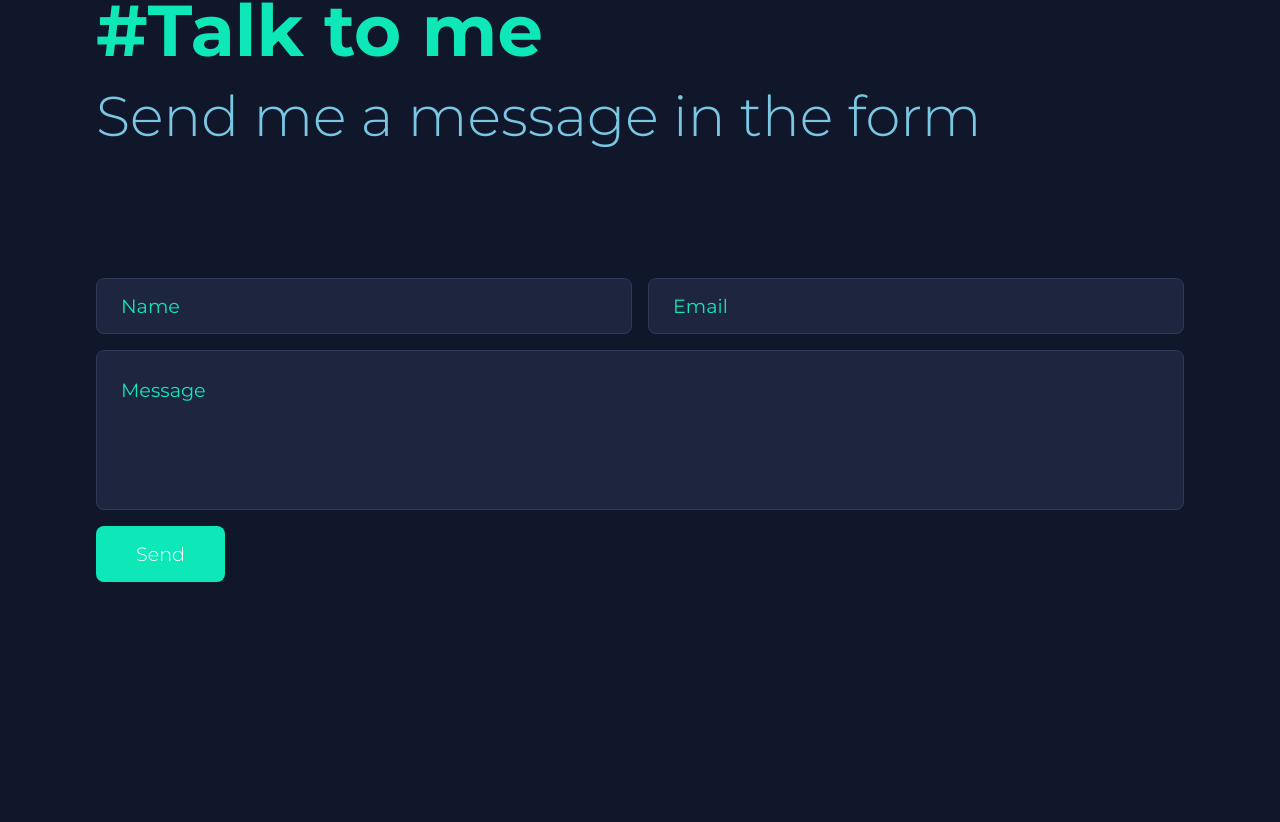
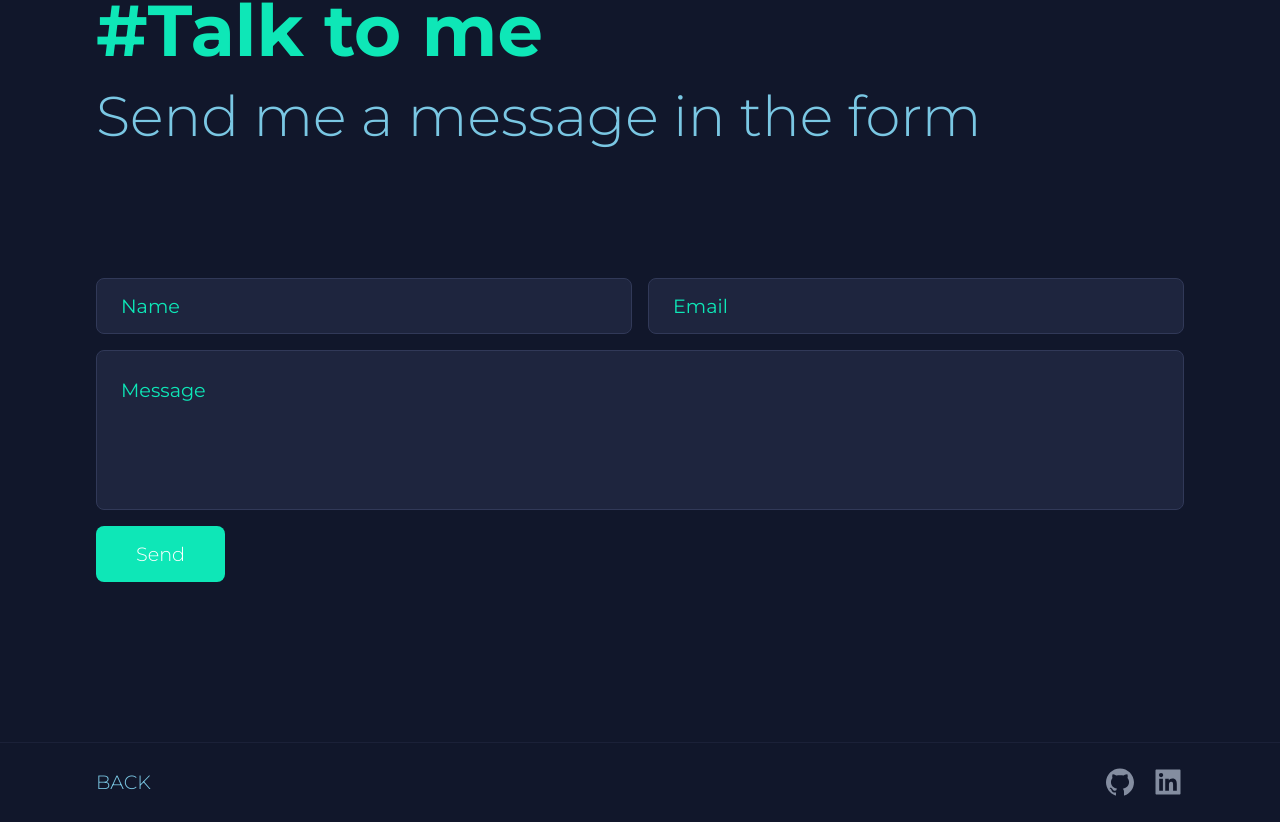
Before and after one commit to GuiiHenriq/resume-nextjs, a Next.js app: page / in a window 1280 px wide. Shown: the part 3824-4646 px from the top of the page. Before the commit the page ends 4406 px from the top, so only its background shows below. Built offline with nearby package versions, Linux system fonts and the light colour scheme.

Commit message:
create footer section

```diff
--- /dev/null
+++ b/src/components/Footer/index.tsx
@@ -0,0 +1,36 @@
+import { AiOutlineGithub, AiFillLinkedin } from 'react-icons/ai';
+import { Container } from './styles';
+
+function Footer() {
+  function handleRedirect(url: string) {
+    window.open(url);
+  }
+
+  function handleScroll() {
+    window.scroll({
+      top: 0,
+      behavior: 'smooth'
+    });
+  }
+
+  return (
+    <Container>
+      <div className="container">
+        <button type="button" onClick={handleScroll}>
+          Back
+        </button>
+
+        <section>
+          <AiOutlineGithub
+            onClick={() => handleRedirect('https://github.com/GuiiHenriq/')}
+          />
+          <AiFillLinkedin
+            onClick={() => handleRedirect('https://www.linkedin.com/')}
+          />
+        </section>
+      </div>
+    </Container>
+  );
+}
+
+export default Footer;
--- /dev/null
+++ b/src/components/Footer/styles.ts
@@ -0,0 +1,63 @@
+import styled from 'styled-components';
+
+export const Container = styled.footer`
+  width: 100%;
+  display: flex;
+  margin-top: 10rem;
+  border-top: 1px solid ${({ theme }) => theme.backgroundLight};
+  height: 5rem;
+  justify-content: center;
+  align-items: center;
+
+  > div {
+    display: flex;
+    justify-content: space-between;
+    align-items: center;
+
+    button {
+      background: none;
+      border: none;
+      color: ${({ theme }) => theme.secondary};
+      text-transform: uppercase;
+      font-weight: 300;
+      font-size: 1.2rem;
+
+      &:hover {
+        color: ${({ theme }) => theme.primary};
+      }
+    }
+
+    > section {
+      display: flex;
+      align-items: center;
+      gap: 1rem;
+
+      svg {
+        width: 2rem;
+        height: 2rem;
+        color: ${({ theme }) => theme.text};
+        transition: 0.5s;
+        cursor: pointer;
+
+        &:hover {
+          color: ${({ theme }) => theme.primary};
+        }
+      }
+    }
+
+    @media (max-width: 450px) {
+      button {
+        font-size: 0.9rem;
+      }
+
+      > section {
+        gap: 0.5rem;
+
+        svg {
+          width: 1.5rem;
+          height: 1.5rem;
+        }
+      }
+    }
+  }
+`;
--- a/src/pages/index.tsx
+++ b/src/pages/index.tsx
@@ -5,6 +5,7 @@ import Experiences from '../components/Experiences';
 import Projects from '../components/Projects';
 import Knowledge from '../components/Knowledge';
 import Contact from '../components/Contact';
+import Footer from '../components/Footer';
 
 export default function Home() {
   return (
@@ -18,6 +19,8 @@ export default function Home() {
         <Knowledge />
         <Contact />
       </main>
+
+      <Footer />
     </HomeContainer>
   );
 }
```
